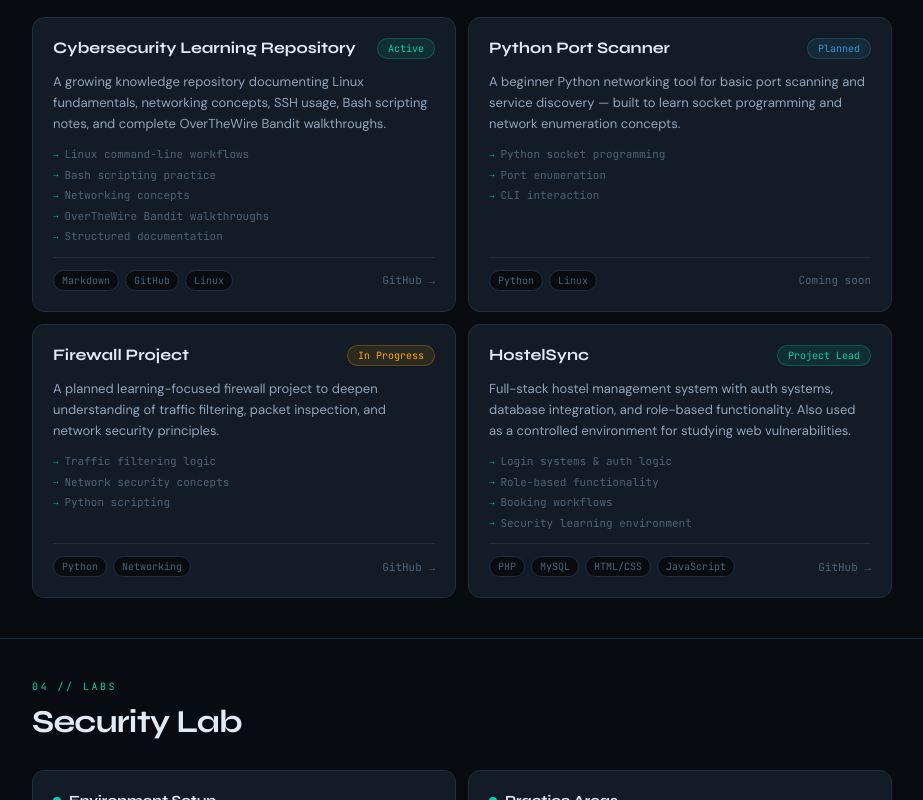
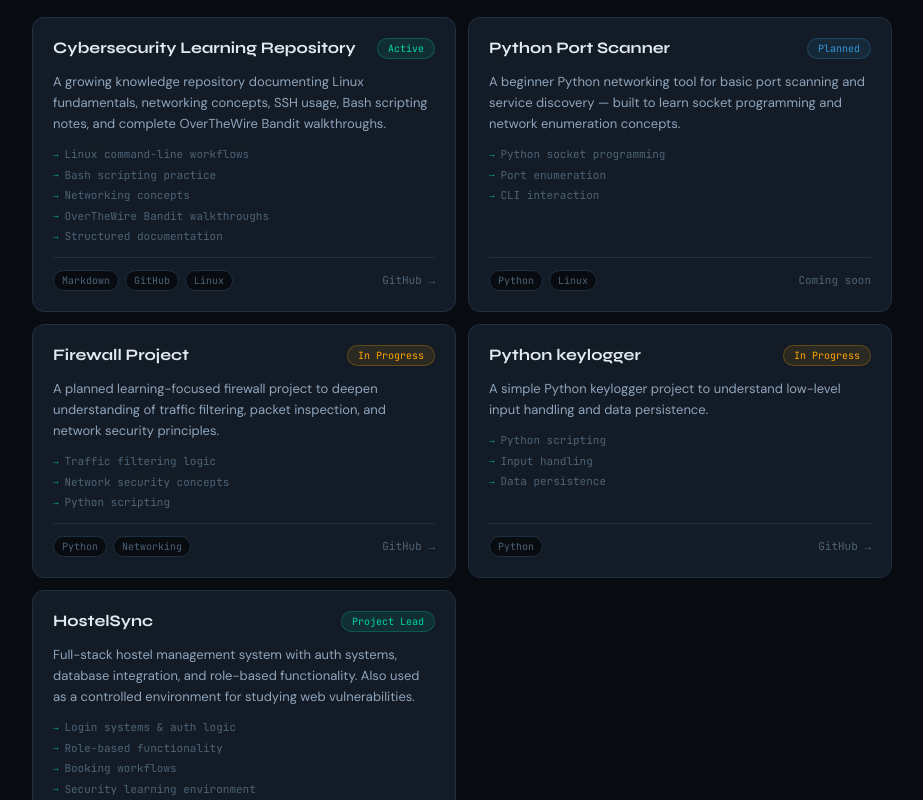
Before and after one commit to tanchi05/Portfolio_website, a React (Vite) app: page / in a window 1280 px wide. Shown: the part 2000-2800 px from the top of the page, without its empty margins (178-1101 px from the left). Built offline with nearby package versions, Linux system fonts and the light colour scheme.

Commit message:
Added the keylogger project

```diff
--- a/src/data/portfolio.js
+++ b/src/data/portfolio.js
@@ -62,7 +62,7 @@ export const data = {
         'OverTheWire Bandit walkthroughs',
         'Structured documentation',
       ],
-      tech: ['Markdown', 'GitHub', 'Linux'],
+      tech: ['Markdown', 'GitHub', 'Linux',],
       link: 'https://github.com/tanchi05/Cybersecurity-journey.git',
     },
     {
@@ -84,6 +84,16 @@ export const data = {
       highlights: ['Traffic filtering logic', 'Network security concepts', 'Python scripting'],
       tech: ['Python', 'Networking'],
       link: 'https://github.com/tanchi05/basic-packet-filter.git',
+    },
+    {
+      name: 'Python keylogger',
+      status: 'Progress',
+      statusType: 'progress',
+      description:
+        'A simple Python keylogger project to understand low-level input handling and data persistence.',
+      highlights: ['Python scripting', 'Input handling', 'Data persistence'],
+      tech: ['Python'],
+      link: 'https://github.com/tanchi05/Python-keylogger.git',
     },
     {
       name: 'HostelSync',
@@ -108,6 +118,7 @@ export const data = {
       'VirtualBox environments',
       'Live boot Kali setup',
       'Isolated network segments',
+      'Pycharm IDE',
     ],
     practice: [
       'Linux workflows & tools',
```
